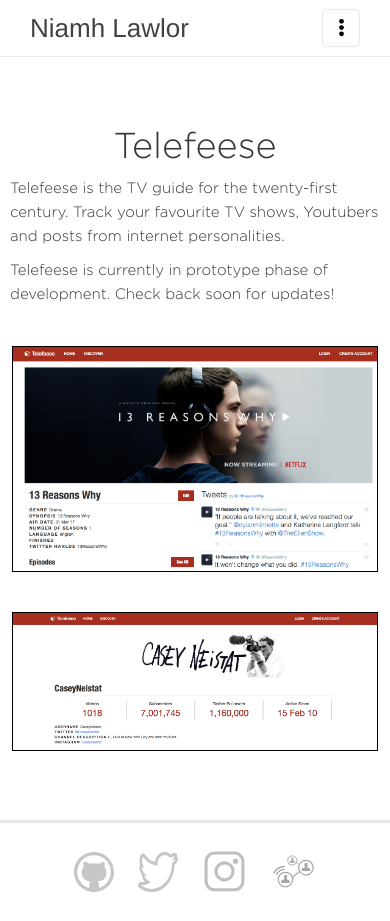
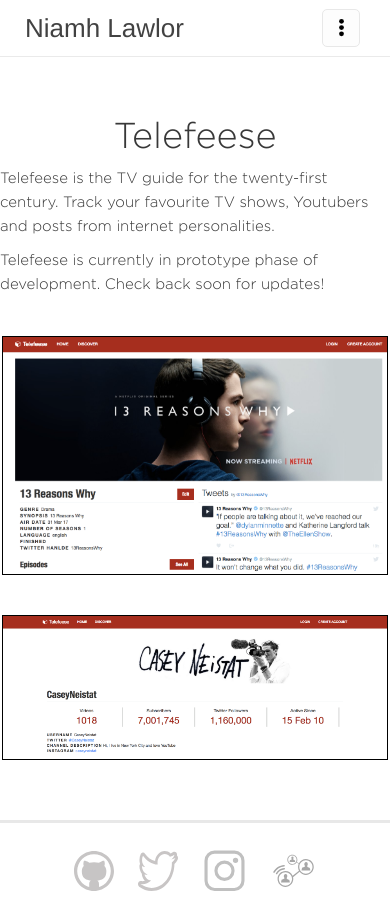
Before and after one commit to nileahtobhair/nileahtobhair.github.io, a Jekyll site: the page built from _projects/telefeese.md, in a window 390 px wide. Built offline with Jekyll 4.4.1, drawn with Linux system fonts in a browser that asks for light colours.

Commit message:
reduce blog list padding on mobile

```diff
--- a/_sass/partials/_blog-post.scss
+++ b/_sass/partials/_blog-post.scss
@@ -56,7 +56,7 @@
         @include media-query($on-laptop) {
             width: 100%;
             margin-top: 10%;
-            padding:10px;
+            padding:0px;
         }
         h1{
             text-align: center;
--- a/_sass/vendor/_clean.scss
+++ b/_sass/vendor/_clean.scss
@@ -131,8 +131,8 @@
     @include media-query($on-laptop) {
         max-width: -webkit-calc(#{$content-width} - (#{$spacing-unit}));
         max-width:         calc(#{$content-width} - (#{$spacing-unit}));
-        padding-right: $spacing-unit / 2;
-        padding-left: $spacing-unit / 2;
+        padding-right: 10px;
+        padding-left:10px;
     }
 }
 
```
